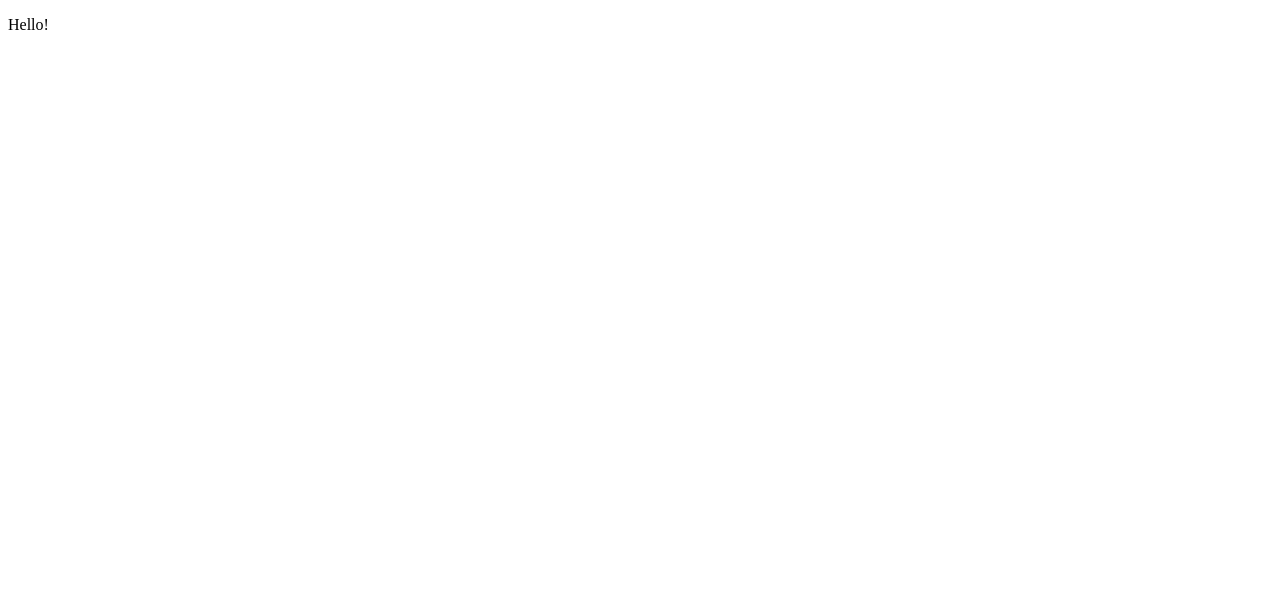
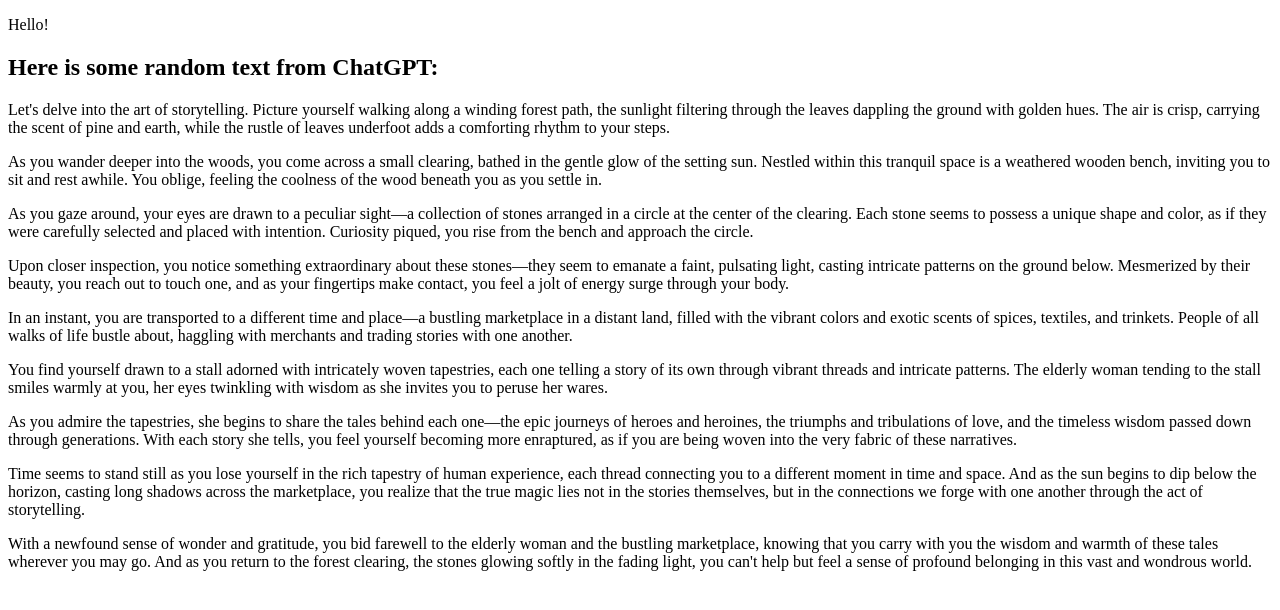
Before and after one commit to Tensor6/tensor6.github.io, a plain HTML site: page index.html in a window 1280 px wide. Drawn offline with Linux system fonts and the light colour scheme.

Commit message:
idk somthin

```diff
--- a/index.html
+++ b/index.html
@@ -1,6 +1,7 @@
 <!DOCTYPE html>
 <html>
 	<head>
+		<meta name="viewport" content="width=device-width, initial-scale=1.0">
 		<meta property="og:type" content="website">
 		<meta property="og:title" content="Tensor6's github page">
 		<meta property="og:description" content="I don't know what to put here.">
@@ -10,5 +11,15 @@
 	</head>
 	<body>
 		<p>Hello!</p>
+		<h2>Here is some random text from ChatGPT:</h2>
+		<p>Let's delve into the art of storytelling. Picture yourself walking along a winding forest path, the sunlight filtering through the leaves dappling the ground with golden hues. The air is crisp, carrying the scent of pine and earth, while the rustle of leaves underfoot adds a comforting rhythm to your steps.</p>
+		<p>As you wander deeper into the woods, you come across a small clearing, bathed in the gentle glow of the setting sun. Nestled within this tranquil space is a weathered wooden bench, inviting you to sit and rest awhile. You oblige, feeling the coolness of the wood beneath you as you settle in.</p>
+		<p>As you gaze around, your eyes are drawn to a peculiar sight—a collection of stones arranged in a circle at the center of the clearing. Each stone seems to possess a unique shape and color, as if they were carefully selected and placed with intention. Curiosity piqued, you rise from the bench and approach the circle.</p>
+		<p>Upon closer inspection, you notice something extraordinary about these stones—they seem to emanate a faint, pulsating light, casting intricate patterns on the ground below. Mesmerized by their beauty, you reach out to touch one, and as your fingertips make contact, you feel a jolt of energy surge through your body.</p>
+		<p>In an instant, you are transported to a different time and place—a bustling marketplace in a distant land, filled with the vibrant colors and exotic scents of spices, textiles, and trinkets. People of all walks of life bustle about, haggling with merchants and trading stories with one another.</p>
+		<p>You find yourself drawn to a stall adorned with intricately woven tapestries, each one telling a story of its own through vibrant threads and intricate patterns. The elderly woman tending to the stall smiles warmly at you, her eyes twinkling with wisdom as she invites you to peruse her wares.</p>
+		<p>As you admire the tapestries, she begins to share the tales behind each one—the epic journeys of heroes and heroines, the triumphs and tribulations of love, and the timeless wisdom passed down through generations. With each story she tells, you feel yourself becoming more enraptured, as if you are being woven into the very fabric of these narratives.</p>
+		<p>Time seems to stand still as you lose yourself in the rich tapestry of human experience, each thread connecting you to a different moment in time and space. And as the sun begins to dip below the horizon, casting long shadows across the marketplace, you realize that the true magic lies not in the stories themselves, but in the connections we forge with one another through the act of storytelling.</p>
+		<p>With a newfound sense of wonder and gratitude, you bid farewell to the elderly woman and the bustling marketplace, knowing that you carry with you the wisdom and warmth of these tales wherever you may go. And as you return to the forest clearing, the stones glowing softly in the fading light, you can't help but feel a sense of profound belonging in this vast and wondrous world.</p>
 	</body>
 </html>
```
